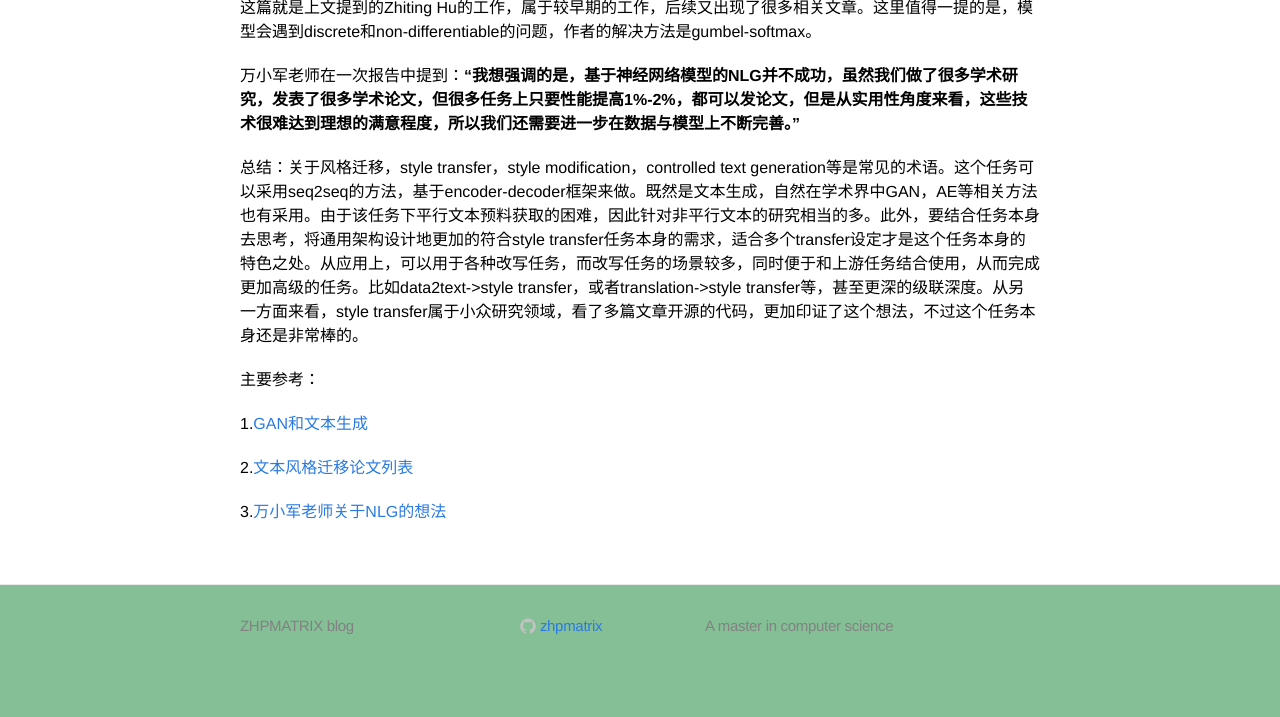
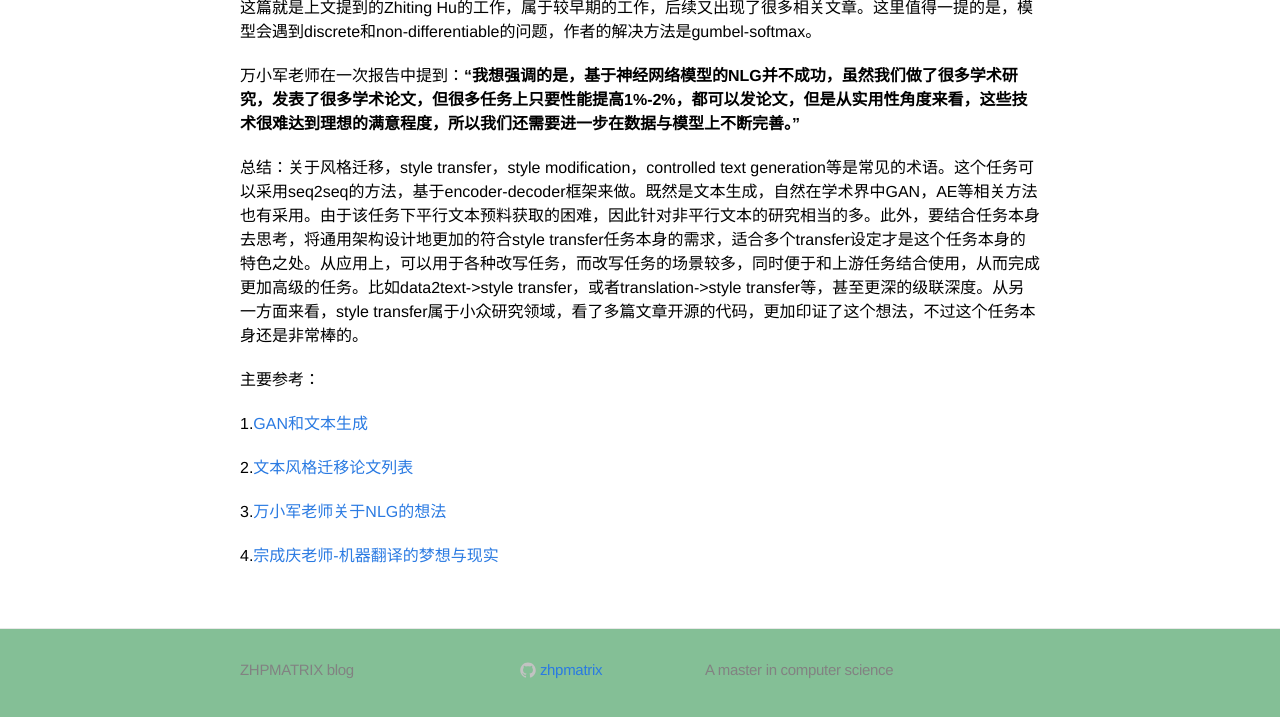
Before and after one commit to zhpmatrix/zhpmatrix.github.io, a Jekyll site: the page built from _posts/2019-02-02-style-transfer-notes.md, in a window 1280 px wide and 900 px high, scrolled down 3446 px, cut to the strip 174-891 px from the top of the window. Built offline with Jekyll 4.4.1, drawn with Linux system fonts in a browser that asks for light colours; comment, search, counter and statistics services are not loaded; before the commit the page ends 4302 px from its top, so only the background shows below that.

Commit message:
add new ref from ChengQing Zong.

```diff
--- a/_posts/2019-02-02-style-transfer-notes.md
+++ b/_posts/2019-02-02-style-transfer-notes.md
@@ -91,3 +91,5 @@ ACL2018的文章。这篇文章首先通过一个语言翻译模型学习输入
 2.[文本风格迁移论文列表](https://github.com/fuzhenxin/Style-Transfer-in-Text)
 
 3.[万小军老师关于NLG的想法](https://mp.weixin.qq.com/s?__biz=MzAxMzA2MDYxMw==&mid=2651567544&idx=1&sn=df1375d7f3eb737ca548eafb3fa48395&chksm=80574ad2b720c3c48a7339137128c21248709b7f69f887c443cae8bb171b2e55517e6523f967&mpshare=1&scene=23&srcid=%2523rd)
+
+4.[宗成庆老师-机器翻译的梦想与现实](http://share.gmw.cn/news/2019-03/16/content_32646723.htm?from=timeline&isappinstalled=0)
```
